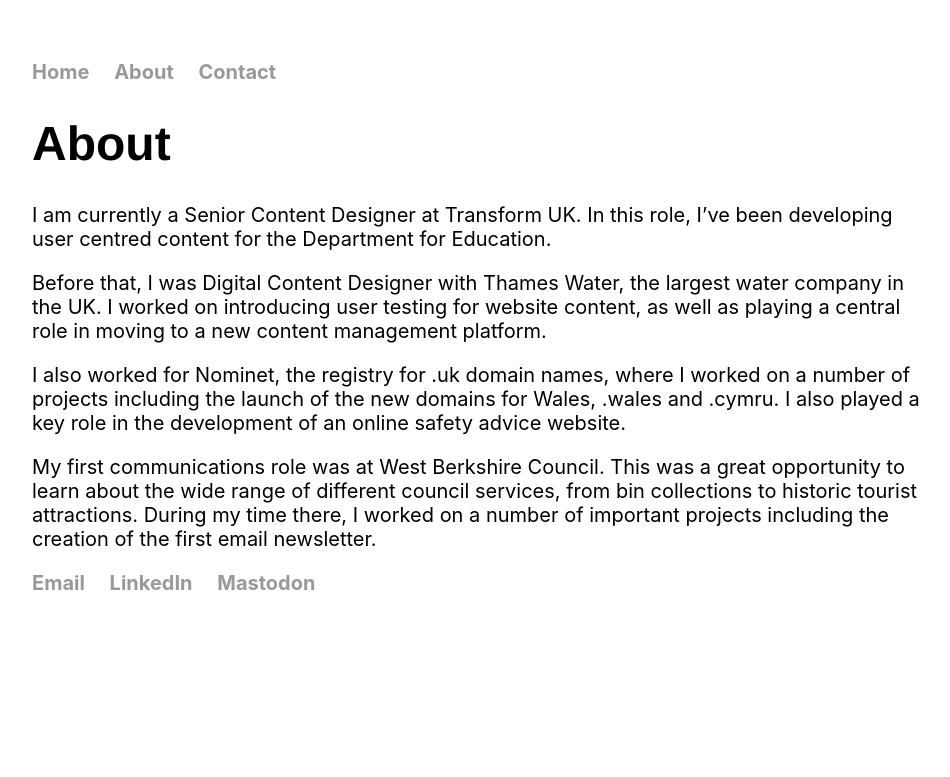
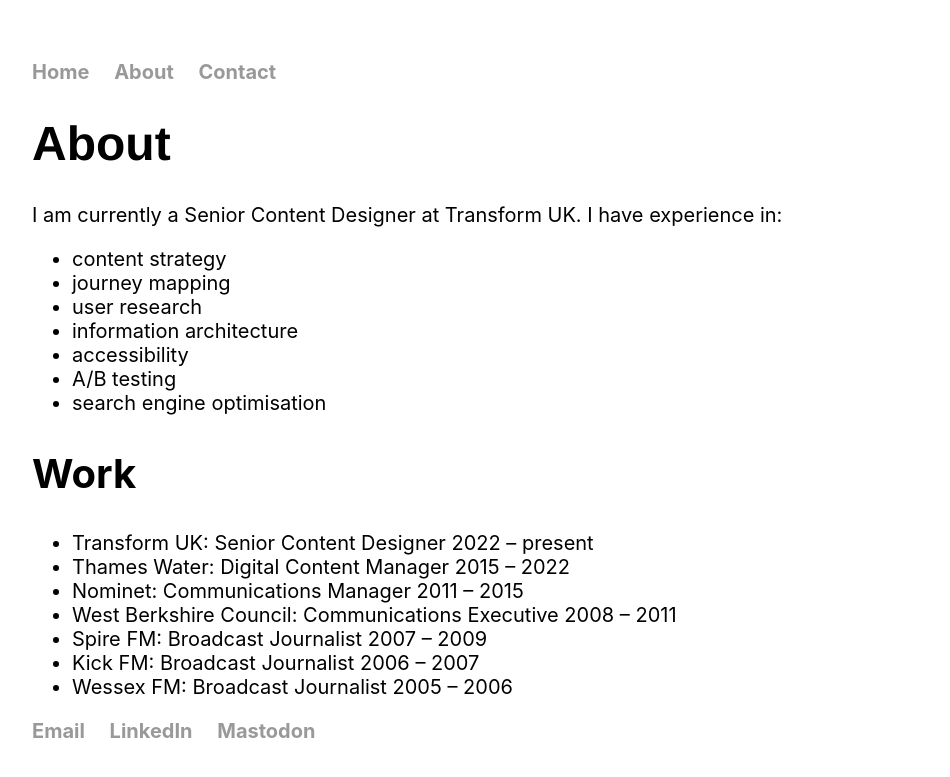
Before and after one commit to philsprayuk/philsprayuk.github.io, a Jekyll site: the page built from about/index.html, in a window 1280 px wide. Shown: the top 777 px of the page, without its empty margins (160-1110 px from the left). Built offline with Jekyll 4.4.1, drawn with Linux system fonts in a browser that asks for light colours.

Commit message:
Updating content

```diff
--- a/about/index.html
+++ b/about/index.html
@@ -4,10 +4,23 @@
 ---
 <div class="about">
 <h1>About</h1>
-<p>I am currently a Senior Content Designer at Transform UK. In this role, I’ve been developing user centred content for the Department for Education.</p>
-
-<p>Before that, I was Digital Content Designer with Thames Water, the largest water company in the UK. I worked on introducing user testing for website content, as well as playing a central role in moving to a new content management platform.</p>
-
-<p>I also worked for Nominet, the registry for .uk domain names, where I worked on a number of projects including the launch of the new domains for Wales, .wales and .cymru. I also played a key role in the development of an online safety advice website.</p>
-
-<p>My first communications role was at West Berkshire Council. This was a great opportunity to learn about the wide range of different council services, from bin collections to historic tourist attractions. During my time there, I worked on a number of important projects including the creation of the first email newsletter.</p>
+<p>I am currently a Senior Content Designer at <a=href"www.transformuk.com">Transform UK</a>. I have experience in:</p>
+  <ul>
+  <li>content strategy</li>
+  <li>journey mapping</li>
+  <li>user research</li>
+  <li>information architecture</li>
+  <li>accessibility</li>
+  <li>A/B testing</li>
+  <li>search engine optimisation</li>
+  </ul>
+<h2>Work</h2>
+<ul>
+  <li>Transform UK: Senior Content Designer 2022 – present</li>
+  <li>Thames Water: Digital Content Manager 2015 – 2022</li>
+  <li>Nominet: Communications Manager 2011 – 2015</li>
+  <li>West Berkshire Council: Communications Executive 2008 – 2011</li>
+  <li>Spire FM: Broadcast Journalist 2007 – 2009</li>
+  <li>Kick FM: Broadcast Journalist 2006 – 2007</li>
+  <li>Wessex FM: Broadcast Journalist 2005 – 2006</li>
+</ul>
```
